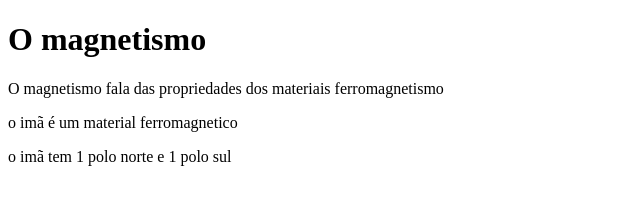
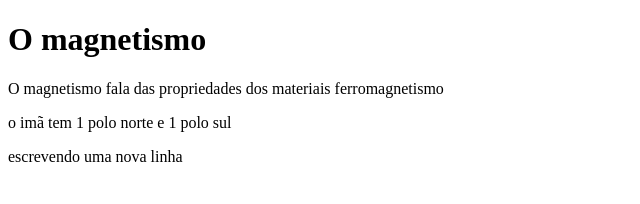
Before and after one commit to keyse29/magnetismo, a plain HTML site: page index.html in a window 1280 px wide. Shown: the full height of the page, 0-640 px from the left. Drawn offline with Linux system fonts and the light colour scheme.

Commit message:
nova linha

```diff
--- a/index.html
+++ b/index.html
@@ -8,7 +8,8 @@
 <body>
    <h1>O magnetismo</h1>
    <p>O magnetismo fala das propriedades dos materiais ferromagnetismo</p>
-   <p>o imã é um material ferromagnetico</p>
+
    <p>o imã tem 1 polo norte e 1 polo sul</p>
+   <p>escrevendo uma nova linha</p>
 </body>
 </html>
```
